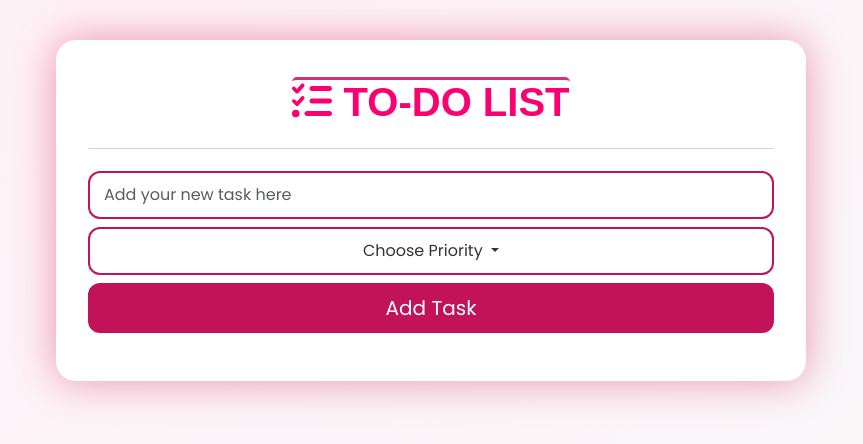
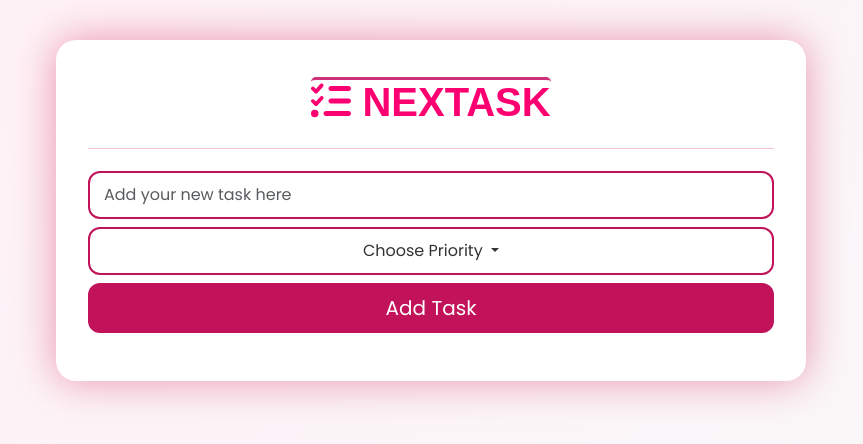
Before and after one commit to faheemcodes/Next-Task, a plain HTML site: page index.html in a window 1280 px wide. Shown: the whole page, without its empty margins (209-1072 px from the left). Drawn offline with nearby package versions, Linux system fonts and the light colour scheme; a web font is replaced by a local one.

Commit message:
changed the name

```diff
--- a/index.html
+++ b/index.html
@@ -192,7 +192,7 @@
             <div class="text-center mb-2 ">
                 <span class="text-center mb-4 text-uppercase heading">
                     <i class=" logo-icon fa-solid fa-list-check" width="40" height="40"  class="mb-3" ></i>
-                    To-Do List
+                    NexTask
                 </span>
             </div>
             <hr style=" color:#de0f65; height: 3px; margin-bottom: 20px;">
```
